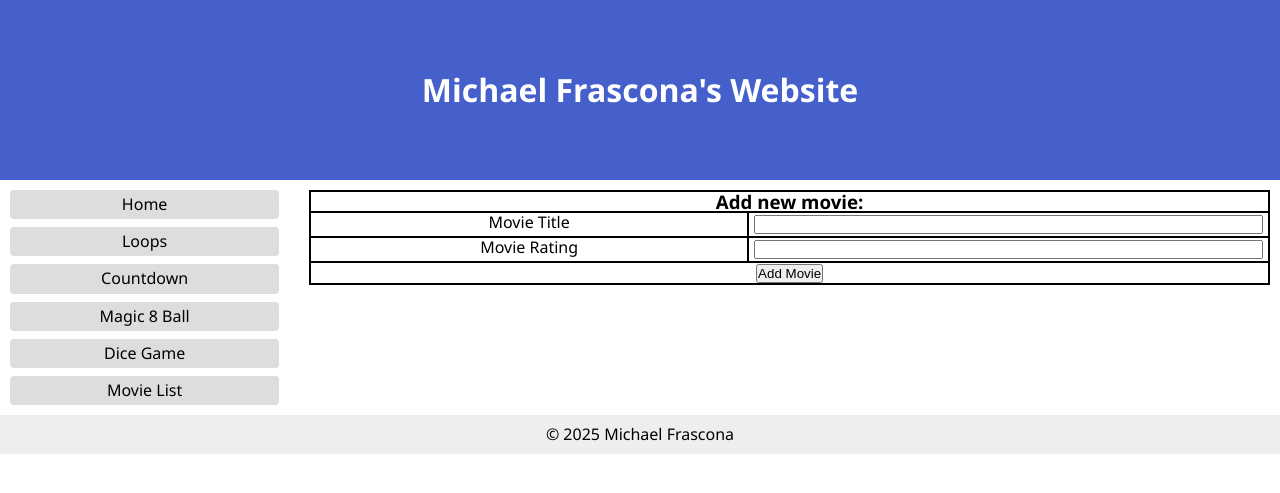
After one commit to mgfrascona/phpClass, a PHP site: page /movielist/addmovie.php in a window 1280 px wide. The commit adds this page. Shown: the top 493 px of the page. Run offline with PHP 8.4, Linux system fonts and the light colour scheme.

```diff
--- a/includes/navigation.php
+++ b/includes/navigation.php
@@ -5,13 +5,15 @@ $isLoops = $isHome = $_SERVER['REQUEST_URI'] == '/loops/';
 $isCountdown = $isHome = $_SERVER['REQUEST_URI'] == '/countdown/';
 $isMagic8Ball = $isHome = $_SERVER['REQUEST_URI'] == '/magic-8ball/';
 $isDiceGame = $isHome = $_SERVER['REQUEST_URI'] == '/dice-game/';
+$isMovieList = $isHome = $_SERVER['REQUEST_URI'] == '/movielist/';
 
 ?><nav>
     <ul>
-        <li class = "<?=$isHome?>"><a href="/">Home</a></li>
-        <li class = "<?=$isLoops?>"><a href="/loops">Loops</a></li>
-        <li class = "<?=$isCountdown?>"><a href="/countdown">Countdown</a></li>
-        <li class = "<?=$isMagic8Ball?>"><a href="/magic-8ball">Magic 8 Ball</a></li>
-        <li class = "<?=$isDiceGame?>"><a href="/dice-game">Dice Game</a></li>
+        <li class="<?=$isHome?>"><a href="/">Home</a></li>
+        <li class="<?=$isLoops?>"><a href="/loops">Loops</a></li>
+        <li class="<?=$isCountdown?>"><a href="/countdown">Countdown</a></li>
+        <li class="<?=$isMagic8Ball?>"><a href="/magic-8ball">Magic 8 Ball</a></li>
+        <li class="<?=$isDiceGame?>"><a href="/dice-game">Dice Game</a></li>
+        <li class="<?=$isMovieList?>"><a href="/movielist">Movie List</a></li>
     </ul>
 </nav>
--- /dev/null
+++ b/movielist/addmovie.php
@@ -0,0 +1,105 @@
+<?php
+
+    if (!empty($_GET["txtTitle"]) && !empty($_GET["txtRating"])) {
+        include "../includes/db.php";
+        $con = getDBConnection();
+
+        $txtTitle = $_GET["txtTitle"];
+        $txtRating = $_GET["txtRating"];
+
+        try {
+            $query = "INSERT INTO movielist (MovieTitle, MovieRating) VALUES (?, ?);";
+            $stmt = mysqli_prepare($con, $query);
+            mysqli_stmt_bind_param($stmt, "ss", $txtTitle, $txtRating);
+            mysqli_stmt_execute($stmt);
+
+            header("Location:index.php");
+        }
+        catch (mysqli_sql_exception $ex) {
+            echo $ex;
+        }
+    }
+
+?><!doctype html>
+<html lang="en">
+<head>
+    <meta charset="UTF-8">
+    <meta name="viewport"
+          content="width=device-width, user-scalable=no, initial-scale=1.0, maximum-scale=1.0, minimum-scale=1.0">
+    <meta http-equiv="X-UA-Compatible" content="ie=edge">
+    <title>Michael's Website</title>
+    <link rel="stylesheet" href="/css/base.css">
+    <style>
+        .grid-header { grid-area: grid-header; }
+        .movie-title { grid-area: movie-title; }
+        .title-input { grid-area: title-input; }
+        .movie-rating { grid-area: movie-rating; }
+        .rating-input { grid-area: rating-input; }
+        .grid-footer { grid-area: grid-footer; }
+
+        .grid-container {
+            display: grid;
+            grid-template-areas:
+                "grid-header grid-header"
+                "movie-title title-input"
+                "movie-rating rating-input"
+                "grid-footer grid-footer"
+            ;
+            border: 1px solid black;
+        }
+
+        .grid-container > div {
+            border: 1px solid black;
+            text-align: center;
+        }
+
+        .grid-container input[type="text"] {
+            width: 98%;
+            margin: 2px 0;
+        }
+
+    </style>
+</head>
+<body>
+<?php
+include "../includes/header.php"
+?>
+<div id="three-column">
+    <?php
+    include "../includes/navigation.php"
+    ?>
+    <main>
+        <form method="get">
+            <div class="grid-container">
+                <div class="grid-header">
+                    <h3>Add new movie:</h3>
+                </div>
+
+                <div class="movie-title">
+                     <label for="txtTitle">Movie Title</label>
+                </div>
+
+                <div class="title-input">
+                    <input type="text" name="txtTitle" id="txtTitle">
+                </div>
+
+                <div class="movie-rating">
+                    <label for="txtRating">Movie Rating</label>
+                </div>
+
+                <div class="rating-input">
+                    <input type="text" name="txtRating" id="txtRating">
+                </div>
+
+                <div class="grid-footer">
+                     <input type="submit" value="Add Movie">
+                </div>
+            </div>
+        </form>
+    </main>
+</div>
+<?php
+include "../includes/footer.php"
+?>
+</body>
+</html>
```
Also changed, not shown: includes/db.php (added, +10 -0 lines), movielist/index.php (+20 -11 lines).
